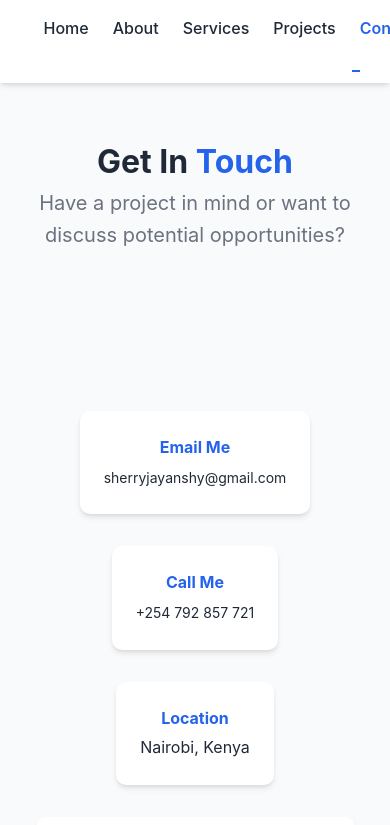
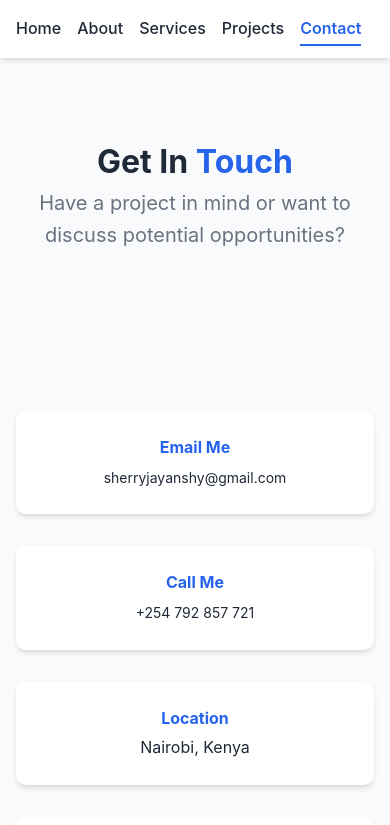
Before and after one commit to RisperNJW/PortfoLio-Pro, a plain HTML site: page contact.html in a window 390 px wide. Shown: the top 825 px of the page. Drawn offline with nearby package versions, Linux system fonts and the light colour scheme.

Commit message:
Updated CSS file

```diff
--- a/css/style.css
+++ b/css/style.css
@@ -46,7 +46,6 @@ img {
 }
 
 .container {
-    width: 90%;
     max-width: 1200px;
     margin: 0 auto;
     padding: 0 1rem;
@@ -805,14 +804,6 @@ img {
         gap: 0.15rem;
     }
 
-    .navlink {
-        padding: 0.5rem;
-    }
-
-    .navlink::after {
-        width: 0;
-    }
-
     .hero-buttons {
         flex-direction: column;
     }
@@ -869,11 +860,6 @@ img {
         gap: 2rem;
     }
 
-    .contact-info {
-        align-items: center;
-        text-align: center;
-    }
-
     .info-card {
         flex-direction: column;
         text-align: center;
```
